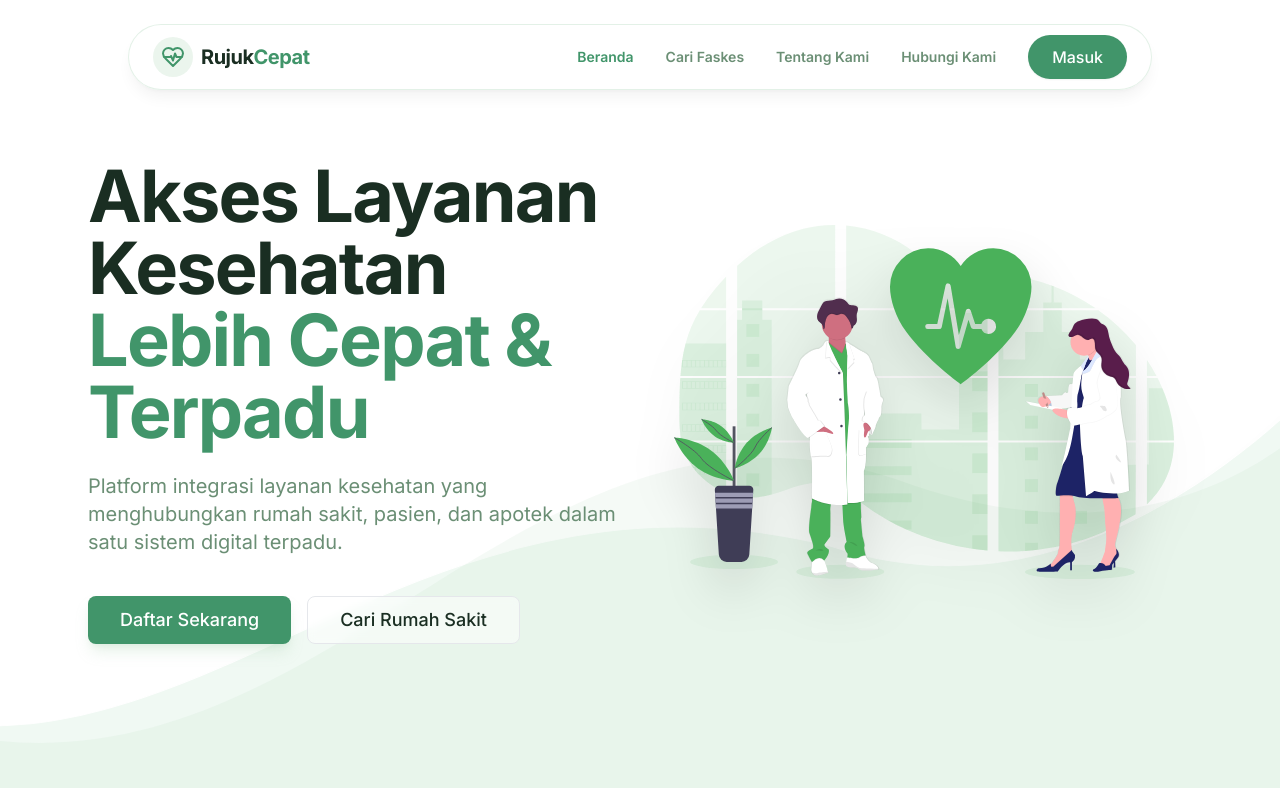
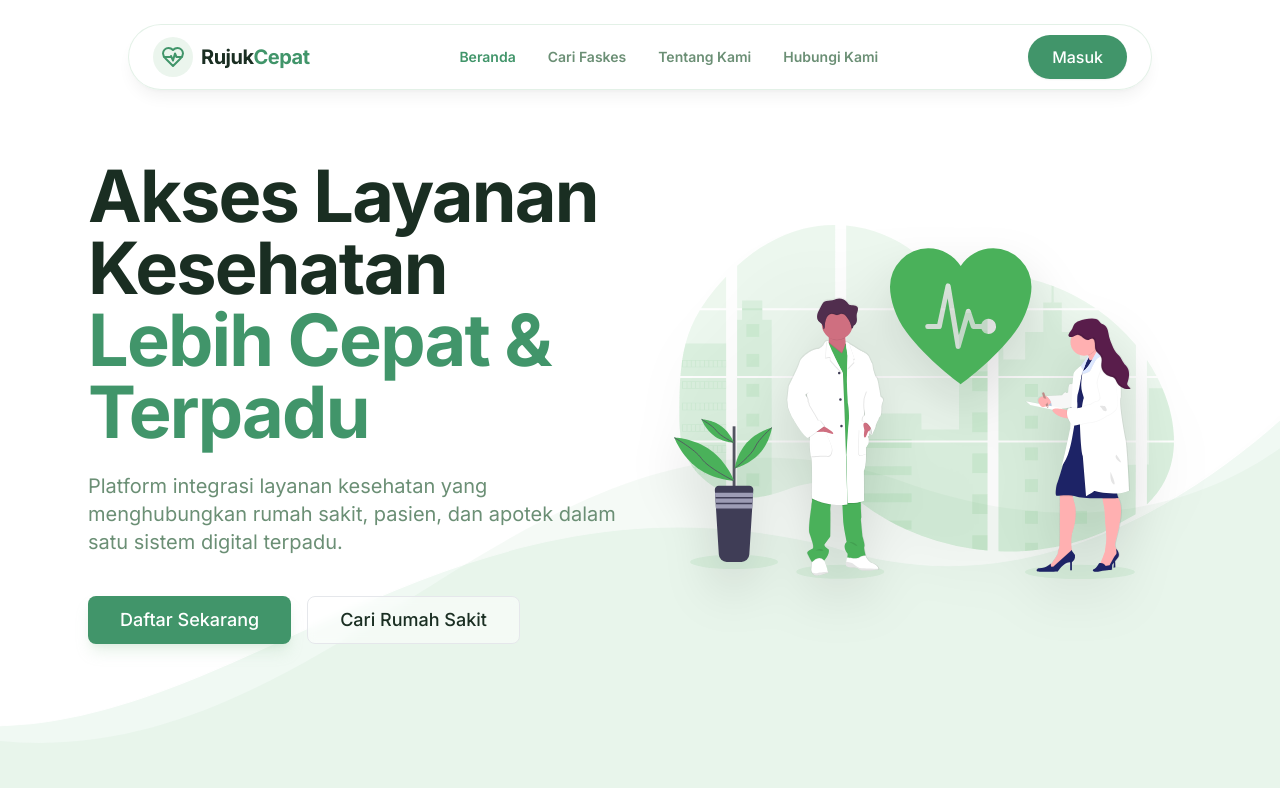
Before and after one commit to orphune42-sys/RujukCepatV2.0, a React (Vite) app: page /#beranda in a window 1280 px wide. Shown: the top 800 px of the page. Built offline with nearby package versions, Linux system fonts and the light colour scheme.

Commit message:
update UI & navbar

```diff
--- a/src/components/layout/Navbar.jsx
+++ b/src/components/layout/Navbar.jsx
@@ -83,31 +83,30 @@ export default function Navbar() {
   ];
 
   return (
-    <header className={`fixed top-3 left-3 right-3 md:left-1/2 md:-translate-x-1/2 z-50 bg-white/90  backdrop-blur-lg border border-border/50  rounded-2xl md:rounded-full shadow-lg shadow-black/5 transition-all duration-300 ${isScrolled ? 'md:top-4 md:w-[62%] md:max-w-4xl' : 'md:top-6 md:w-[90%] md:max-w-5xl'}`}>
+    <header className={`fixed top-3 left-3 right-3 md:left-1/2 md:-translate-x-1/2 z-50 bg-white/90 backdrop-blur-lg border border-border/50 rounded-2xl md:rounded-full shadow-lg shadow-black/5 transition-all duration-300 ${isScrolled ? 'md:top-4 md:w-[62%] md:max-w-4xl' : 'md:top-6 md:w-[90%] md:max-w-5xl'}`}>
       <div className="px-4 md:px-6">
-        <div className="flex items-center justify-between h-16">
-          {/* Logo */}
-          <Link to="/" onClick={() => setActiveHash('#beranda')} className="flex items-center gap-2 group shrink-0">
+        {/* 3-column grid: logo | nav | actions — nav selalu di tengah */}
+        <div className="grid grid-cols-[auto_1fr_auto] items-center h-16">
+
+          {/* Kolom 1: Logo (kiri) */}
+          <Link to="/" onClick={() => setActiveHash('#beranda')} className="flex items-center gap-2 group shrink-0 justify-self-start">
             <div className="bg-primary/20 p-2 rounded-full group-hover:bg-primary/30 transition-colors">
-              <HeartPulse className="h-5 w-5 md:h-6 md:w-6 text-accent " />
+              <HeartPulse className="h-5 w-5 md:h-6 md:w-6 text-accent" />
             </div>
-            <span className="font-bold text-lg md:text-xl tracking-tight text-text ">
-              Rujuk<span className="text-accent ">Cepat</span>
+            <span className="font-bold text-lg md:text-xl tracking-tight text-text">
+              Rujuk<span className="text-accent">Cepat</span>
             </span>
           </Link>
 
-          <div className="hidden lg:flex items-center gap-8">
-            {/* Desktop Navigation */}
-            <nav className="flex items-center gap-6 lg:gap-8">
+          {/* Kolom 2: Nav links (tengah absolut) */}
+          <nav className="hidden lg:flex items-center justify-center gap-6 lg:gap-8">
             {publicLinks.map((link) => (
               <Link
                 key={link.name}
                 to={link.path}
                 onClick={() => handleLinkClick(link.path)}
-                  className={`text-sm font-semibold transition-colors hover:text-accent  ${
-                    activeHash === link.path
-                      ? 'text-accent '
-                      : 'text-muted '
+                className={`text-sm font-semibold whitespace-nowrap transition-colors hover:text-accent ${
+                  activeHash === link.path ? 'text-accent' : 'text-muted'
                 }`}
               >
                 {link.name}
@@ -115,8 +114,10 @@ export default function Navbar() {
             ))}
           </nav>
 
-            {/* Actions */}
-            <div className="flex shrink-0">
+          {/* Kolom 3: Tombol & hamburger (kanan) */}
+          <div className="flex items-center justify-end gap-2">
+            {/* Tombol Desktop */}
+            <div className="hidden lg:flex shrink-0">
               {role !== 'guest' ? (
                 <Link to={`/${role.replace('_', '-')}`}>
                   <Button variant="primary" className="rounded-full px-6">Dashboard</Button>
@@ -125,23 +126,24 @@ export default function Navbar() {
                 <Button variant="primary" className="rounded-full px-6" onClick={openLogin}>Masuk</Button>
               )}
             </div>
-          </div>
 
-          {/* Mobile Menu Toggle */}
+            {/* Hamburger Mobile */}
             <div className="flex items-center gap-2 lg:hidden">
               <button
-              className="p-2 text-text  bg-secondary/50  rounded-full"
+                className="p-2 text-text bg-secondary/50 rounded-full"
                 onClick={() => setIsMobileMenuOpen(!isMobileMenuOpen)}
               >
                 {isMobileMenuOpen ? <X className="h-5 w-5" /> : <Menu className="h-5 w-5" />}
               </button>
             </div>
           </div>
+
+        </div>
       </div>
 
       {/* Mobile Menu Dropdown */}
       {isMobileMenuOpen && (
-        <div className="lg:hidden absolute top-[110%] left-0 right-0 bg-white  border border-border  rounded-2xl shadow-xl py-4 px-4 overflow-hidden">
+        <div className="lg:hidden absolute top-[110%] left-0 right-0 bg-white border border-border rounded-2xl shadow-xl py-4 px-4 overflow-hidden">
           <nav className="flex flex-col gap-2">
             {publicLinks.map((link) => (
               <Link
@@ -150,14 +152,14 @@ export default function Navbar() {
                 onClick={() => handleLinkClick(link.path)}
                 className={`text-sm font-semibold py-3 px-4 rounded-xl transition-colors ${
                   activeHash === link.path
-                    ? 'bg-secondary  text-accent '
-                    : 'text-muted  hover:bg-gray-50 '
+                    ? 'bg-secondary text-accent'
+                    : 'text-muted hover:bg-gray-50'
                 }`}
               >
                 {link.name}
               </Link>
             ))}
-            <div className="pt-4 mt-2 border-t border-border ">
+            <div className="pt-4 mt-2 border-t border-border">
               {role !== 'guest' ? (
                 <Link to={`/${role.replace('_', '-')}`} onClick={() => setIsMobileMenuOpen(false)}>
                   <Button className="w-full rounded-xl">Masuk Dashboard</Button>
--- a/src/pages/pasien/CariLayanan.jsx
+++ b/src/pages/pasien/CariLayanan.jsx
@@ -20,6 +20,7 @@ export default function CariLayanan() {
   const [activeTab, setActiveTab] = useState('semua');
   const [searchTerm, setSearchTerm] = useState('');
   const navigate = useNavigate();
+
   const tabs = [
     { id: 'semua', label: 'Semua' },
     { id: 'rumah-sakit', label: 'Rumah Sakit' },
@@ -29,14 +30,15 @@ export default function CariLayanan() {
   ];
 
   const visibleServices = services.filter((service) =>
-    (activeTab === 'semua' || service.type === activeTab) && `${service.name} ${service.address}`.toLowerCase().includes(searchTerm.toLowerCase())
+    (activeTab === 'semua' || service.type === activeTab) &&
+    `${service.name} ${service.address}`.toLowerCase().includes(searchTerm.toLowerCase())
   );
 
   return (
     <motion.div className="max-w-7xl mx-auto space-y-8 sm:p-2 lg:p-6" variants={staggerContainer} initial="initial" animate="animate">
       <motion.div variants={slideUp} className="space-y-2">
-        <h1 className="text-3xl font-black text-gray-950  tracking-tight">Cari Layanan Kesehatan</h1>
-        <p className="text-gray-500  text-sm md:text-base">Temukan rumah sakit, klinik, puskesmas, dan apotik terdekat dengan informasi ketersediaan real-time.</p>
+        <h1 className="text-3xl font-black text-gray-950 tracking-tight">Cari Layanan Kesehatan</h1>
+        <p className="text-gray-500 text-sm md:text-base">Temukan rumah sakit, klinik, puskesmas, dan apotik terdekat dengan informasi ketersediaan real-time.</p>
       </motion.div>
 
       <motion.form variants={slideUp} className="flex flex-col sm:flex-row gap-3" onSubmit={(event) => event.preventDefault()}>
@@ -47,7 +49,7 @@ export default function CariLayanan() {
             value={searchTerm}
             onChange={(event) => setSearchTerm(event.target.value)}
             placeholder="Cari nama faskes, alamat, atau jenis layanan..."
-            className="w-full pl-12 pr-4 py-3.5 rounded-2xl border border-gray-200  bg-white  text-gray-950  focus:ring-2 focus:ring-primary focus:border-transparent outline-none transition-all shadow-sm font-medium text-sm"
+            className="w-full pl-12 pr-4 py-3.5 rounded-2xl border border-gray-200 bg-white text-gray-950 focus:ring-2 focus:ring-primary focus:border-transparent outline-none transition-all shadow-sm font-medium text-sm"
           />
         </div>
         <Button type="submit" variant="primary" size="lg" className="px-8 rounded-2xl font-bold shadow-md shadow-primary/10">Cari Faskes</Button>
@@ -61,8 +63,8 @@ export default function CariLayanan() {
             onClick={() => setActiveTab(tab.id)}
             className={`flex items-center gap-2 px-5 py-2.5 rounded-full whitespace-nowrap text-sm font-semibold transition-all ${
               activeTab === tab.id
-                ? 'bg-accent  text-white  shadow-md shadow-accent/15'
-                : 'bg-white  text-gray-600  border border-gray-200/80  hover:bg-gray-50  hover:border-gray-300'
+                ? 'bg-accent text-white shadow-md shadow-accent/15'
+                : 'bg-white text-gray-600 border border-gray-200/80 hover:bg-gray-50 hover:border-gray-300'
             }`}
           >
             {tab.label}
@@ -72,32 +74,34 @@ export default function CariLayanan() {
 
       <motion.div variants={fadeIn} className="grid grid-cols-1 md:grid-cols-2 lg:grid-cols-3 gap-6">
         {visibleServices.map((service) => (
-          <Card key={service.id} hover className="flex flex-col border border-border/80  rounded-3xl overflow-hidden shadow-sm hover:shadow-md transition-all duration-300">
-            <CardContent className="p-6 flex-1 flex flex-col justify-between">
+          <Card key={service.id} hover className="flex flex-col border border-border/80 rounded-3xl overflow-hidden shadow-sm hover:shadow-md transition-all duration-300">
+            {/* Full-width image at top of card */}
+            <div className="relative w-full h-44 overflow-hidden">
+              <img src={service.image} alt={`Foto ${service.name}`} className="w-full h-full object-cover" />
+              <div className="absolute top-3 left-3">
+                <Badge variant={service.available ? 'success' : 'warning'} className="px-2.5 py-1 text-xs font-semibold shadow-md">
+                  {service.available ? 'Tersedia' : 'Penuh'}
+                </Badge>
+              </div>
+            </div>
+
+            <CardContent className="p-5 flex-1 flex flex-col justify-between">
               <div>
-                <div className="flex justify-between items-start mb-5">
-                  <div className="h-14 w-14 overflow-hidden rounded-2xl border border-border/10 bg-secondary/50">
-                    <img src={service.image} alt={`Foto ${service.name}`} className="h-full w-full object-cover" />
-                  </div>
-                  <Badge variant={service.available ? 'success' : 'warning'} className="px-2.5 py-1 text-xs font-semibold">
-                    {service.available ? 'Tersedia' : 'Penuh'}
-                  </Badge>
-                </div>
-                <h3 className="font-bold text-xl text-gray-950  mb-2 tracking-tight line-clamp-1">{service.name}</h3>
-                <div className="flex items-center gap-1.5 text-xs font-semibold text-gray-400 mb-5">
-                  <MapPin className="w-3.5 h-3.5 shrink-0 text-accent " />
+                <h3 className="font-bold text-lg text-gray-950 mb-1.5 tracking-tight line-clamp-1">{service.name}</h3>
+                <div className="flex items-center gap-1.5 text-xs font-semibold text-gray-400 mb-4">
+                  <MapPin className="w-3.5 h-3.5 shrink-0 text-accent" />
                   <span className="truncate">{service.distance} · {service.address}</span>
                 </div>
               </div>
 
-              <div className="space-y-3.5 pt-4 border-t border-gray-100 ">
+              <div className="space-y-3.5 pt-4 border-t border-gray-100">
                 <div className="flex justify-between text-xs font-semibold">
                   <span className="text-gray-400">Antrean Saat Ini</span>
-                  <span className="text-gray-900 ">{service.queue}</span>
+                  <span className="text-gray-900">{service.queue}</span>
                 </div>
                 <div className="flex justify-between text-xs font-semibold">
                   <span className="text-gray-400">Ketersediaan Ruang</span>
-                  <span className="text-gray-900 ">{service.rooms}</span>
+                  <span className="text-gray-900">{service.rooms}</span>
                 </div>
                 <div className="flex gap-2.5 mt-5">
                   <Button
@@ -119,7 +123,11 @@ export default function CariLayanan() {
             </CardContent>
           </Card>
         ))}
-        {visibleServices.length === 0 && <p className="col-span-full rounded-2xl border border-dashed border-border p-12 text-center text-muted font-medium text-sm">Layanan tidak ditemukan.</p>}
+        {visibleServices.length === 0 && (
+          <p className="col-span-full rounded-2xl border border-dashed border-border p-12 text-center text-muted font-medium text-sm">
+            Layanan tidak ditemukan.
+          </p>
+        )}
       </motion.div>
     </motion.div>
   );
```
Lines whose indentation alone changed are shown as unchanged.
